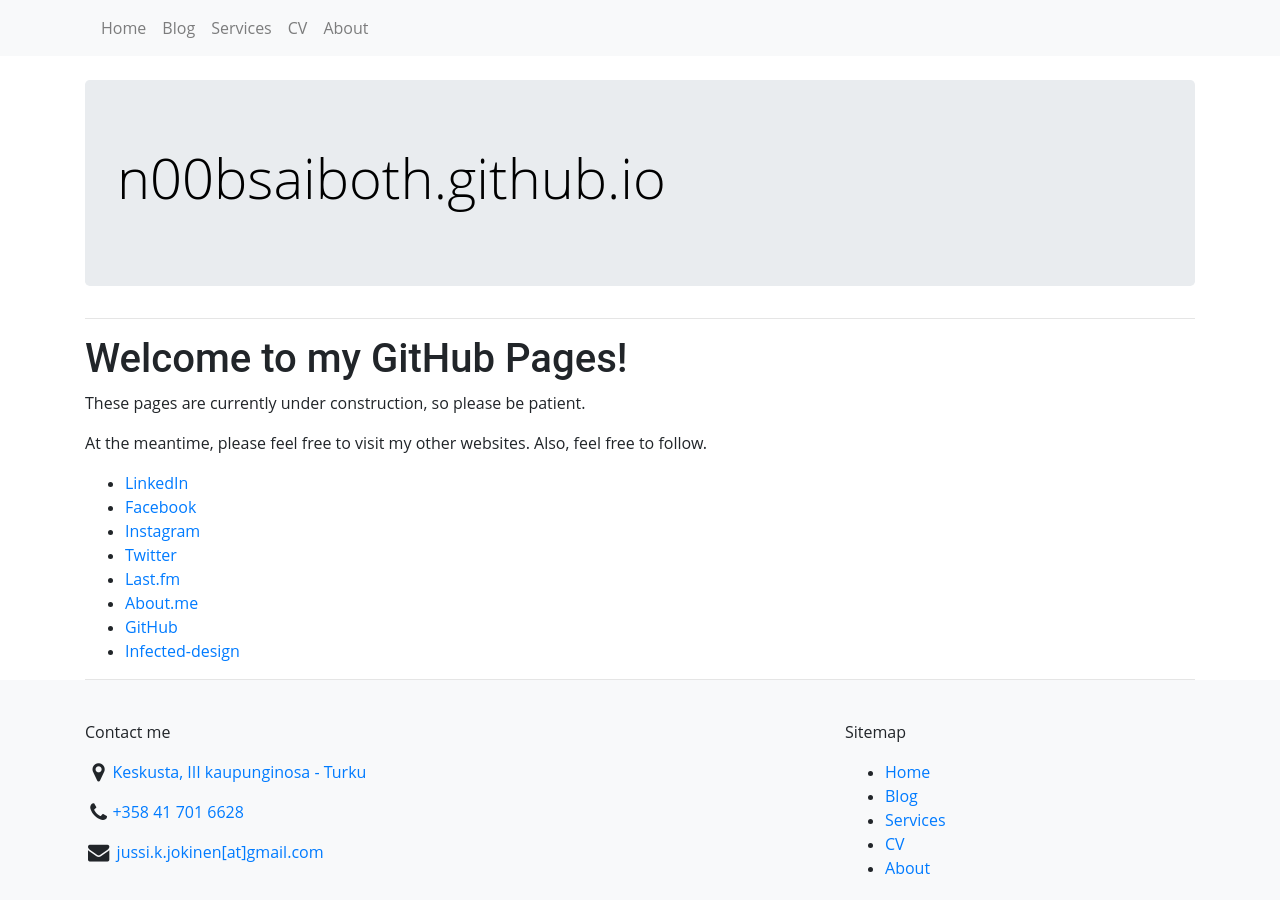
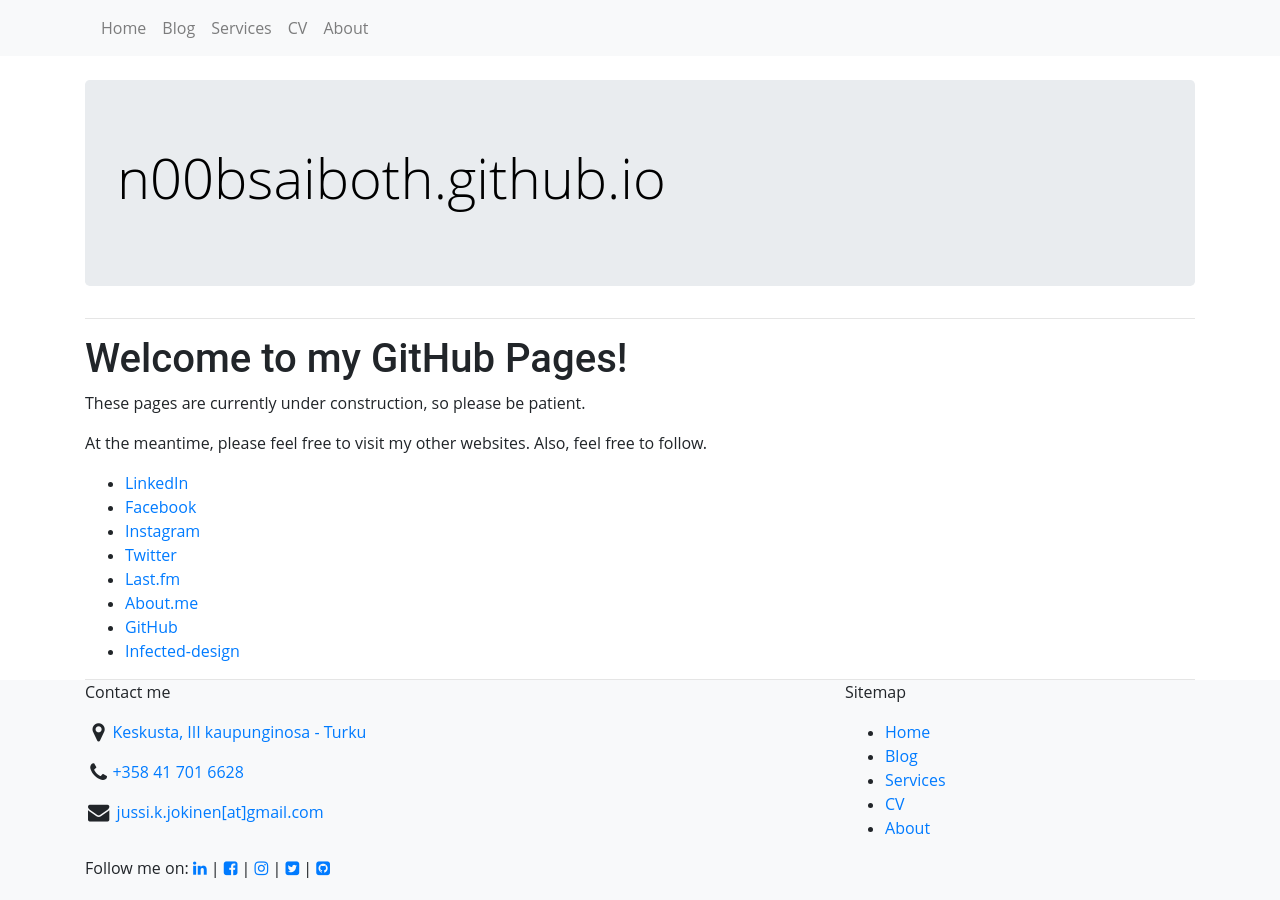
Before and after one commit to n00bsaiboth/n00bsaiboth.github.io, a Jekyll site: the page built from index.html, in a window 1280 px wide. Built offline with Jekyll 4.4.1, drawn with Linux system fonts in a browser that asks for light colours.

Commit message:
Update default.html

```diff
--- a/_layouts/default.html
+++ b/_layouts/default.html
@@ -113,11 +113,6 @@
 
 <footer class="footer bg-light">
             <div class="container">
-		    <div class="row">
-		      <div class="col-12">
-			      <p>&nbsp;</p>
-		      </div>
-		    </div>
 
 		    <div class="row">
      			<div class="col-8">
@@ -149,7 +144,7 @@
                             		<a href="https://twitter.com/n00bsaiboth/" target="_blank"><i class="fa fa-twitter-square"></i></a> |
                             		<a href="https://github.com/n00bsaiboth/" target="_blank"><i class="fa fa-github-square"></i></a>
                         	</p>
-				<p>&nbsp;</p>
+
 			    </div>
                     </div>
 
```
